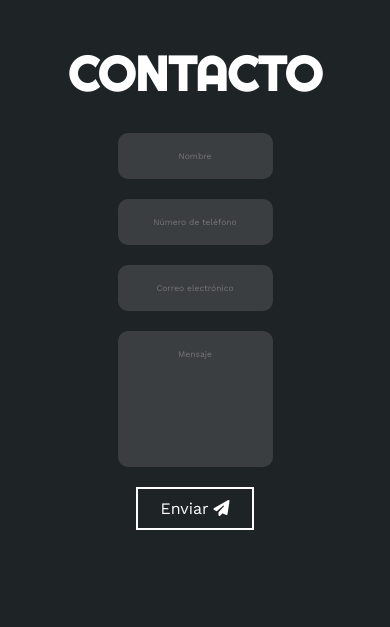
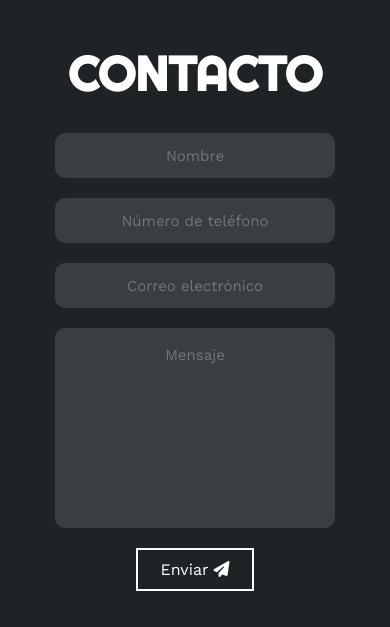
Before and after one commit to FernandoMorata07/Portfolio, a plain HTML site: page index.html in a window 390 px wide. Shown: the part 2860-3487 px from the top of the page. Drawn offline with nearby package versions, Linux system fonts and the light colour scheme.

Commit message:
modificado para moviles tamaño del form

```diff
--- a/style.css
+++ b/style.css
@@ -594,10 +594,29 @@ footer p span {
   .iconos-contactos i {
     font-size: 30px;
   }
+
+  .contacto .col {
+    display: flex;
+    flex-direction: column;
+    justify-content: center;
+    align-items: center;
+    margin-bottom: 0;
+    padding-bottom: 0;
+  }
   .contacto .col input,
   .contacto .col textarea {
-    font-size: 8.5px;
+    font-size: 15px;
     background-color: #3b3e41;
     border-radius: 10px;
   }
+
+  .contacto .col input {
+    width: 280px;
+    height: 45px;
+  }
+
+  .contacto .col textarea {
+    width: 280px;
+    height: 200px;
+  }
 }
```
